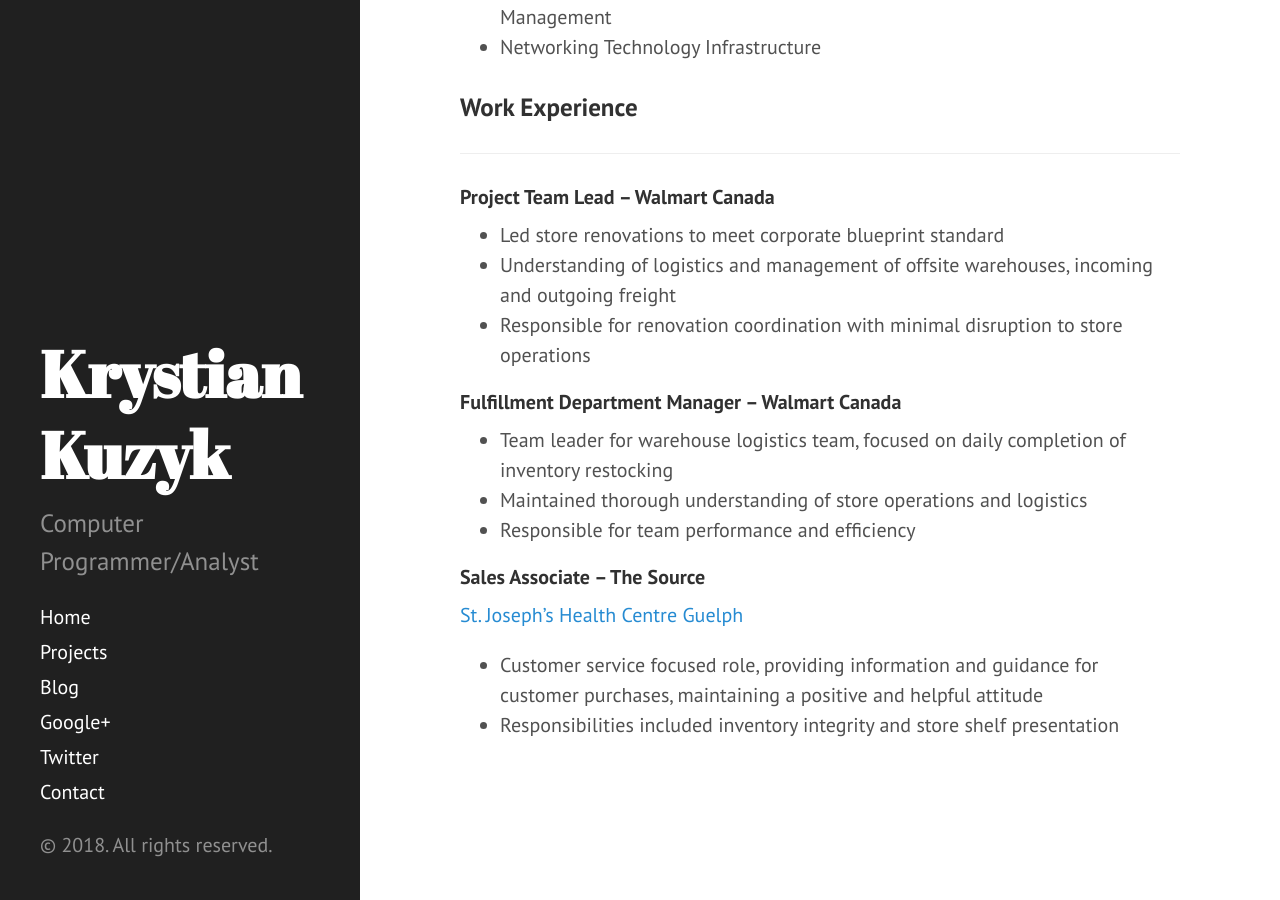
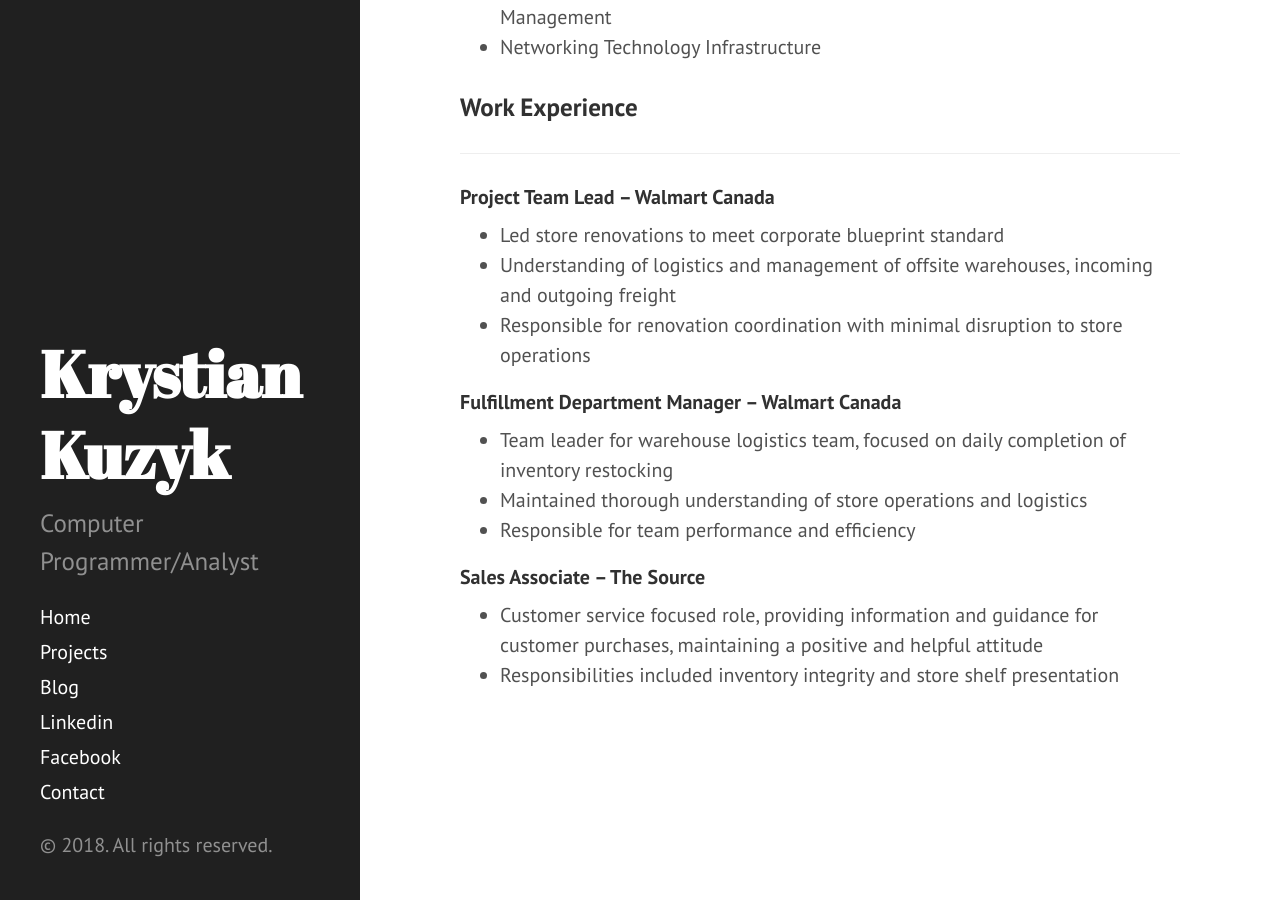
Before and after one commit to Freezebreath/freezebreath.github.io, a Jekyll site: the page built from index.html, in a window 1280 px wide and 900 px high, scrolled down 1503 px. Built offline with Jekyll 4.4.1, drawn with Linux system fonts in a browser that asks for light colours.

Commit message:
sweet directs

```diff
--- a/_config.yml
+++ b/_config.yml
@@ -26,6 +26,7 @@
   repo:           https://github.com/Freezebreath/freezebreath.github.io
 
 social:
+  facebook:       https://www.facebook.com/krystian.kuzyk
   twitter:        https://twitter.com/freezebreath
   google:         https://plus.google.com/+freezebreath
   linkedin:       https://www.linkedin.com/in/krystian-kuzyk-30151897/
--- a/_includes/sidebar.html
+++ b/_includes/sidebar.html
@@ -26,8 +26,8 @@
           {% endif %}
         {% endif %}
       {% endfor %}
-      <a class="sidebar-nav-item" href="{{ site.social.google }}">Google+</a>
-      <a class="sidebar-nav-item" href="{{ site.social.twitter }}">Twitter</a>
+      <a class="sidebar-nav-item" href="{{ site.social.linkedin }}">Linkedin</a>
+      <a class="sidebar-nav-item" href="{{ site.social.facebook }}">Facebook</a>
       <a class="sidebar-nav-item{% if page.url == "/contact/"%} active{% endif %}" href="{{ site.url }}/contact/">Contact</a>
     </nav>
 
--- a/contact.html
+++ b/contact.html
@@ -11,19 +11,19 @@
             {{ page.title }}
         </h1>
 
-        <form method="post" action="https://formspree.io/Colin@CWftw11.me" onsubmit="return validate();">
+        <form method="post" action="https://formspree.io/krystiandavid@hotmail.com" onsubmit="return validate();">
             <input type="hidden" name="_subject" value="freezebreath.github.io: New Contact Submission!" />
             <input type="hidden" name="_next" value="http://freezebreath.github.io/thanks/" />
 
             <div>
                 <label for="name">Name:</label>
-                <input id="name" type="text" name="name" />
+                <input type="name" type="text" name="name" />
                 <span class="required">*</span>
             </div>
 
             <div>
                 <label for="email">Email:</label>
-                <input id="email" type="email" name="_replyto" />
+                <input type="email" type="email" name="_replyto" />
                 <span class="required">*</span>
             </div>
 
--- a/index.html
+++ b/index.html
@@ -67,7 +67,6 @@
         </ul>
 
         <h4>Sales Associate – The Source</h4>
-        <p><a href="https://www.sjhcg.ca/" target="_blank">St. Joseph’s Health Centre Guelph</a></p>
         <ul>
             <li>Customer service focused role, providing information and guidance for customer purchases, maintaining a positive and helpful attitude</li>
             <li>Responsibilities included inventory integrity and store shelf presentation</li>
```
Also changed, not shown: _posts/2014-09-14-welcome.md (deleted, +0 -6 lines), _posts/2018-08-13-welcome.md (added, +5 -0 lines).
